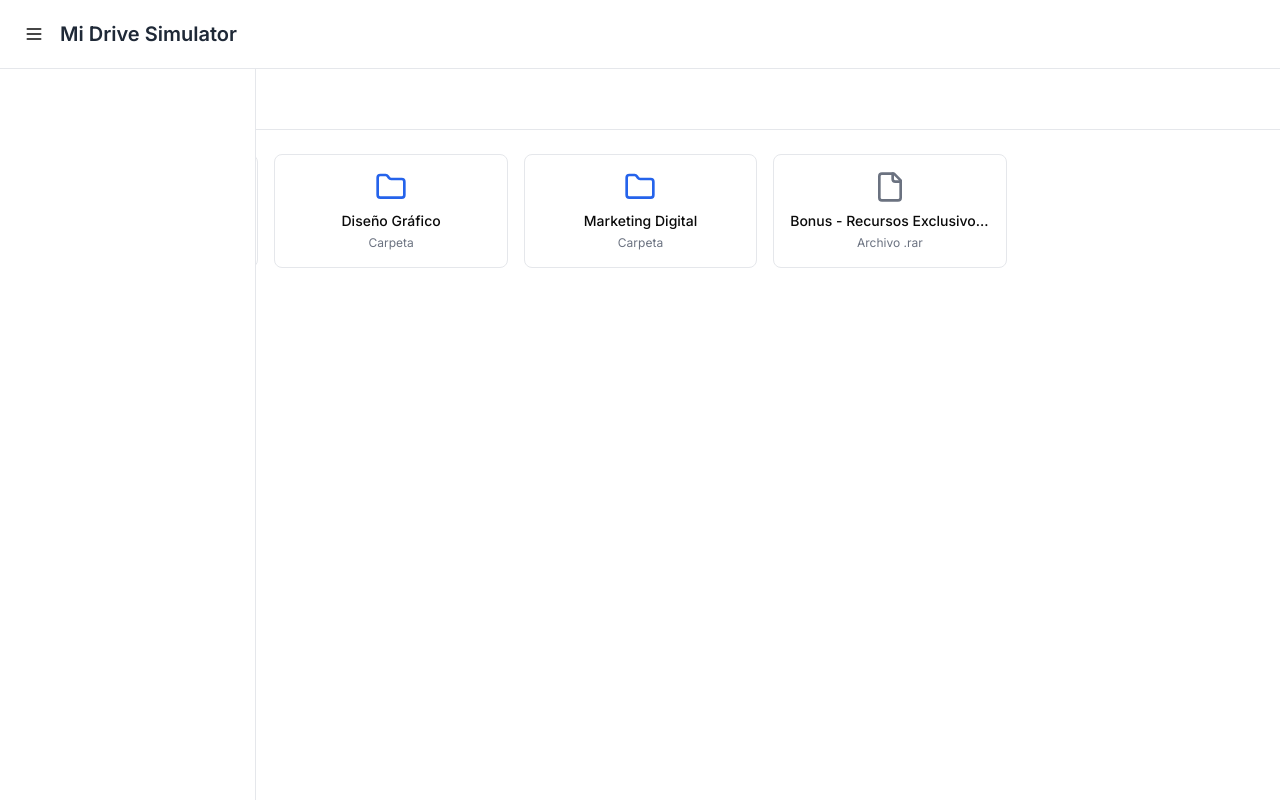
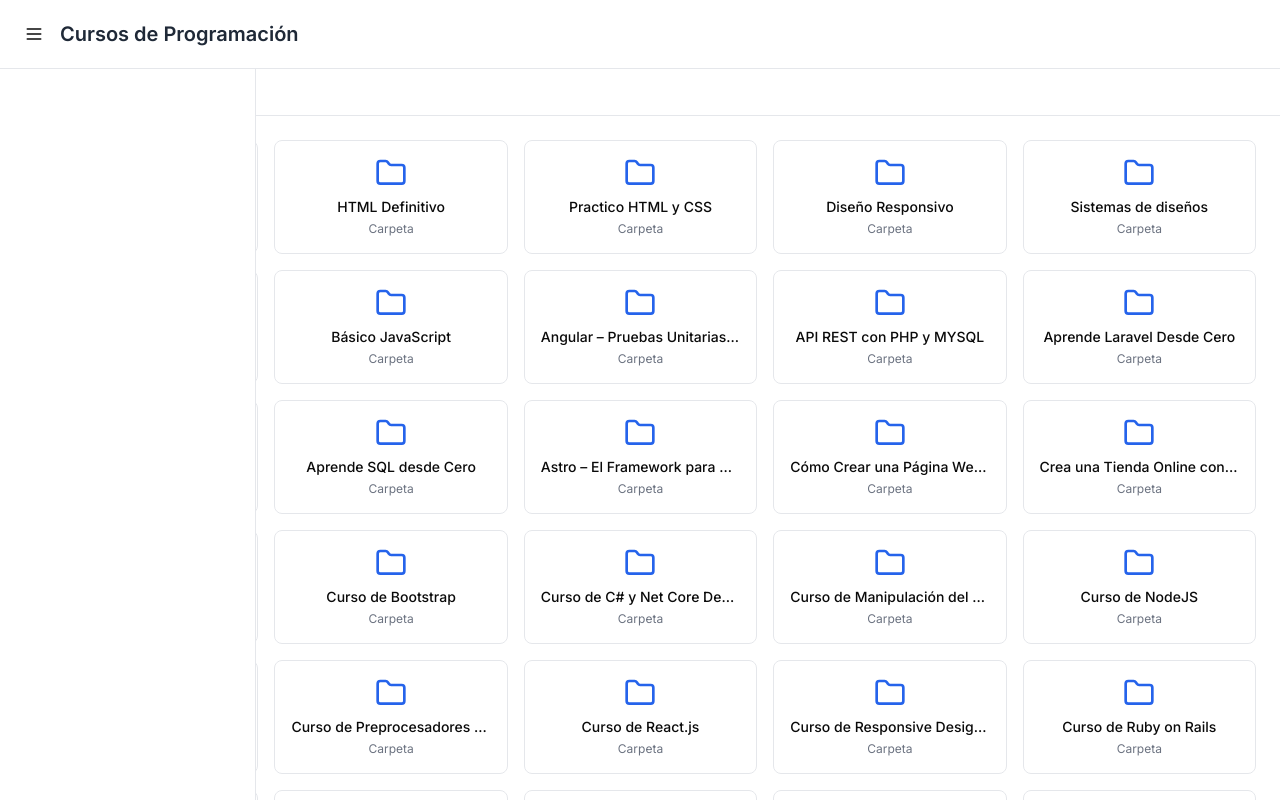
Before and after one commit to JohanBrionis/drive, a Next.js app: page / in a window 1280 px wide. Built offline with nearby package versions, Linux system fonts and the light colour scheme.

Commit message:
Add files via upload

```diff
--- a/components/drive-simulator.tsx
+++ b/components/drive-simulator.tsx
@@ -11,40 +11,240 @@ const driveData = {
   type: "folder",
   children: [
     {
-      name: "Desarrollo Web",
+      name: "Git & Github",
       type: "folder",
-      children: [
-        { name: "HTML y CSS Básico.rar", type: "file" },
-        { name: "JavaScript Fundamentals.rar", type: "file" },
-        { name: "React desde Cero.rar", type: "file" },
-      ],
+      children: [{ name: "Git & Github.rar", type: "file" }],
     },
     {
-      name: "Diseño Gráfico",
+      name: "HTML Definitivo",
       type: "folder",
-      children: [
-        { name: "Photoshop Avanzado.rar", type: "file" },
-        { name: "Illustrator para Principiantes.rar", type: "file" },
-        {
-          name: "Recursos",
-          type: "folder",
-          children: [
-            { name: "Brushes Premium.rar", type: "file" },
-            { name: "Templates PSD.rar", type: "file" },
-          ],
-        },
-      ],
+      children: [{ name: "HTML Definitivo.rar", type: "file" }],
     },
     {
-      name: "Marketing Digital",
+      name: "Practico HTML y CSS",
       type: "folder",
-      children: [
-        { name: "SEO Completo.rar", type: "file" },
-        { name: "Google Ads.rar", type: "file" },
-        { name: "Social Media Marketing.rar", type: "file" },
-      ],
+      children: [{ name: "Practico HTML y CSS.rar", type: "file" }],
     },
-    { name: "Bonus - Recursos Exclusivos.rar", type: "file" },
+    {
+      name: "Diseño Responsivo",
+      type: "folder",
+      children: [{ name: "Diseño Responsivo.rar", type: "file" }],
+    },
+    {
+      name: "Sistemas de diseños",
+      type: "folder",
+      children: [{ name: "Sistemas de diseños.rar", type: "file" }],
+    },
+    {
+      name: "Grid Layout",
+      type: "folder",
+      children: [{ name: "Grid Layout.rar", type: "file" }],
+    },
+    {
+      name: "Básico JavaScript",
+      type: "folder",
+      children: [{ name: "Básico JavaScript.rar", type: "file" }],
+    },
+    {
+      name: "Angular – Pruebas Unitarias con Jest",
+      type: "folder",
+      children: [{ name: "Angular – Pruebas Unitarias con Jest.rar", type: "file" }],
+    },
+    {
+      name: "API REST con PHP y MYSQL",
+      type: "folder",
+      children: [{ name: "API REST con PHP y MYSQL.rar", type: "file" }],
+    },
+    {
+      name: "Aprende Laravel Desde Cero",
+      type: "folder",
+      children: [{ name: "Aprende Laravel Desde Cero.rar", type: "file" }],
+    },
+    {
+      name: "Aprende Lenguaje C de CERO a EXPERTO",
+      type: "folder",
+      children: [{ name: "Aprende Lenguaje C de CERO a EXPERTO.rar", type: "file" }],
+    },
+    {
+      name: "Aprende SQL desde Cero",
+      type: "folder",
+      children: [{ name: "Aprende SQL desde Cero.rar", type: "file" }],
+    },
+    {
+      name: "Astro – El Framework para Sitios Web Orientados al Contenido",
+      type: "folder",
+      children: [{ name: "Astro – El Framework para Sitios Web Orientados al Contenido.rar", type: "file" }],
+    },
+    {
+      name: "Cómo Crear una Página Web con WordPress y Elementor PRO 2024",
+      type: "folder",
+      children: [{ name: "Cómo Crear una Página Web con WordPress y Elementor PRO 2024.rar", type: "file" }],
+    },
+    {
+      name: "Crea una Tienda Online con React",
+      type: "folder",
+      children: [{ name: "Crea una Tienda Online con React.rar", type: "file" }],
+    },
+    {
+      name: "Curso de Angular",
+      type: "folder",
+      children: [{ name: "Curso de Angular.rar", type: "file" }],
+    },
+    {
+      name: "Curso de Bootstrap",
+      type: "folder",
+      children: [{ name: "Curso de Bootstrap.rar", type: "file" }],
+    },
+    {
+      name: "Curso de C# y Net Core Desde Cero a Nivel Avanzado",
+      type: "folder",
+      children: [{ name: "Curso de C# y Net Core Desde Cero a Nivel Avanzado.rar", type: "file" }],
+    },
+    {
+      name: "Curso de Manipulación del DOM",
+      type: "folder",
+      children: [{ name: "Curso de Manipulación del DOM.rar", type: "file" }],
+    },
+    {
+      name: "Curso de NodeJS",
+      type: "folder",
+      children: [{ name: "Curso de NodeJS.rar", type: "file" }],
+    },
+    {
+      name: "Curso de Optimización Web",
+      type: "folder",
+      children: [{ name: "Curso de Optimización Web.rar", type: "file" }],
+    },
+    {
+      name: "Curso de Preprocesadores CSS",
+      type: "folder",
+      children: [{ name: "Curso de Preprocesadores CSS.rar", type: "file" }],
+    },
+    {
+      name: "Curso de React.js",
+      type: "folder",
+      children: [{ name: "Curso de React.js.rar", type: "file" }],
+    },
+    {
+      name: "Curso de Responsive Design Maquetación Mobile First",
+      type: "folder",
+      children: [{ name: "Curso de Responsive Design Maquetación Mobile First.rar", type: "file" }],
+    },
+    {
+      name: "Curso de Ruby on Rails",
+      type: "folder",
+      children: [{ name: "Curso de Ruby on Rails.rar", type: "file" }],
+    },
+    {
+      name: "Curso de Svelte",
+      type: "folder",
+      children: [{ name: "Curso de Svelte.rar", type: "file" }],
+    },
+    {
+      name: "Curso de TypeScript",
+      type: "folder",
+      children: [{ name: "Curso de TypeScript.rar", type: "file" }],
+    },
+    {
+      name: "Curso de Web Components con JavaScript",
+      type: "folder",
+      children: [{ name: "Curso de Web Components con JavaScript.rar", type: "file" }],
+    },
+    {
+      name: "Curso Diseño UXUI desde Cero",
+      type: "folder",
+      children: [{ name: "Curso Diseño UXUI desde Cero.rar", type: "file" }],
+    },
+    {
+      name: "Curso Diseño Web en WordPress",
+      type: "folder",
+      children: [{ name: "Curso Diseño Web en WordPress.rar", type: "file" }],
+    },
+    {
+      name: "Curso Frontend",
+      type: "folder",
+      children: [{ name: "Curso Frontend.rar", type: "file" }],
+    },
+    {
+      name: "Curso Kotlin en Español para Android de Cero a Profesional",
+      type: "folder",
+      children: [{ name: "Curso Kotlin en Español para Android de Cero a Profesional.rar", type: "file" }],
+    },
+    {
+      name: "Curso Práctico de Maquetación en CSS",
+      type: "folder",
+      children: [{ name: "Curso Práctico de Maquetación en CSS.rar", type: "file" }],
+    },
+    {
+      name: "Curso Práctico de Node",
+      type: "folder",
+      children: [{ name: "Curso Práctico de Node.rar", type: "file" }],
+    },
+    {
+      name: "Curso profesional de Angular",
+      type: "folder",
+      children: [{ name: "Curso profesional de Angular.rar", type: "file" }],
+    },
+    {
+      name: "Desarrolla un Sistema de Pedidos con Laravel 11",
+      type: "folder",
+      children: [{ name: "Desarrolla un Sistema de Pedidos con Laravel 11.rar", type: "file" }],
+    },
+    {
+      name: "Fundamentos de NodeJS",
+      type: "folder",
+      children: [{ name: "Fundamentos de NodeJS.rar", type: "file" }],
+    },
+    {
+      name: "Inicia con Tailwind, Alpine, Laravel y Livewire",
+      type: "folder",
+      children: [{ name: "Inicia con Tailwind, Alpine, Laravel y Livewire.rar", type: "file" }],
+    },
+    {
+      name: "Inteligencia Artificial",
+      type: "folder",
+      children: [{ name: "Inteligencia Artificial.rar", type: "file" }],
+    },
+    {
+      name: "MasterClass Python de 0 a Experto",
+      type: "folder",
+      children: [{ name: "MasterClass Python de 0 a Experto.rar", type: "file" }],
+    },
+    {
+      name: "Postman",
+      type: "folder",
+      children: [{ name: "Postman.rar", type: "file" }],
+    },
+    {
+      name: "Power BI Desde Cero",
+      type: "folder",
+      children: [{ name: "Power BI Desde Cero.rar", type: "file" }],
+    },
+    {
+      name: "Rasgos y Nociones Básicas de un(a) Programador(a)",
+      type: "folder",
+      children: [{ name: "Rasgos y Nociones Básicas de un(a) Programador(a).rar", type: "file" }],
+    },
+    {
+      name: "React Pro lleva tus bases a otro nivel",
+      type: "folder",
+      children: [{ name: "React Pro lleva tus bases a otro nivel.rar", type: "file" }],
+    },
+    {
+      name: "Router para Single Page App con JavaScript",
+      type: "folder",
+      children: [{ name: "Router para Single Page App con JavaScript.rar", type: "file" }],
+    },
+    {
+      name: "Todo PHP y MySQL, de Básico a Experto Full",
+      type: "folder",
+      children: [{ name: "Todo PHP y MySQL, de Básico a Experto Full.rar", type: "file" }],
+    },
+    {
+      name: "Tu Primer Sitio Web – Herramienta Clave para tus Proyectos",
+      type: "folder",
+      children: [{ name: "Tu Primer Sitio Web – Herramienta Clave para tus Proyectos.rar", type: "file" }],
+    },
   ],
 }
 
@@ -113,7 +313,7 @@ export default function DriveSimulator() {
           >
             {sidebarOpen && isMobile ? <X size={20} /> : sidebarOpen ? <ChevronLeft size={20} /> : <Menu size={20} />}
           </button>
-          <h1 className="text-lg sm:text-xl font-semibold text-gray-800 truncate">Mi Drive Simulator</h1>
+          <h1 className="text-lg sm:text-xl font-semibold text-gray-800 truncate">Cursos de Programación</h1>
         </div>
       </header>
 
@@ -148,10 +348,20 @@ export default function DriveSimulator() {
                   <span className="font-medium truncate">Mi Drive</span>
                 </div>
 
-                {/* Sidebar folders */}
+                {/* Sidebar folders - mostrar solo algunos cursos destacados */}
                 <div className="mt-4 space-y-1">
+                  <div className="p-2 font-medium text-sm text-gray-500">Cursos Destacados</div>
                   {driveData.children
-                    .filter((item) => item.type === "folder")
+                    .filter((item) =>
+                      [
+                        "Git & Github",
+                        "HTML Definitivo",
+                        "Básico JavaScript",
+                        "Curso de React.js",
+                        "Inteligencia Artificial",
+                        "MasterClass Python de 0 a Experto",
+                      ].includes(item.name),
+                    )
                     .map((folder, index) => (
                       <div
                         key={index}
@@ -162,6 +372,7 @@ export default function DriveSimulator() {
                         <span className="truncate">{folder.name}</span>
                       </div>
                     ))}
+                  <div className="p-2 text-xs text-gray-400 italic">{driveData.children.length} cursos disponibles</div>
                 </div>
               </div>
             )}
```
